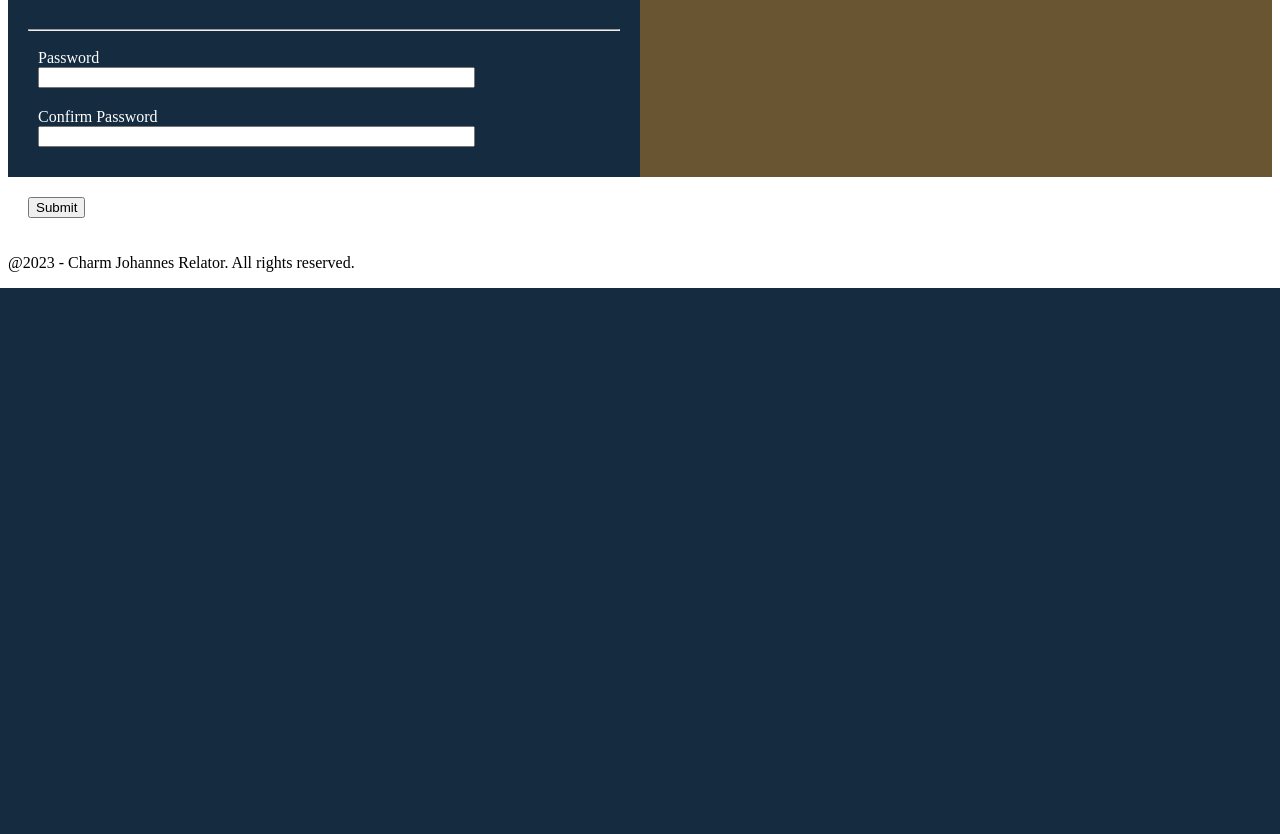
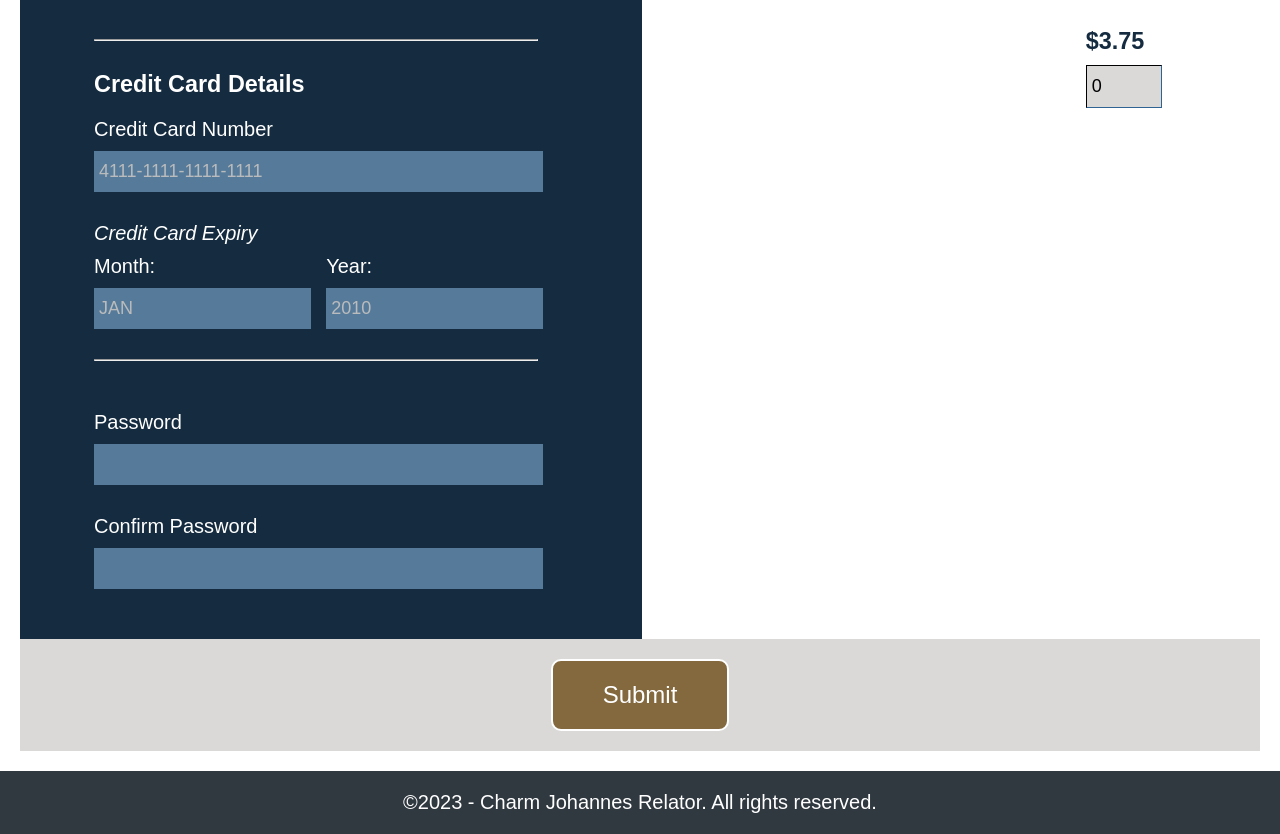
Before and after one commit to charmjo/Relator_PROG1866, a PHP site: page / in a window 1280 px wide. Shown: the part 946-1780 px from the top of the page. Before the commit the page ends 1234 px from the top, so only its background shows below. Run offline with PHP 8.4, Linux system fonts and the light colour scheme.

Commit message:
initial styling

```diff
--- a/php_proj/assignment/assignment3/assets/css/style.css
+++ b/php_proj/assignment/assignment3/assets/css/style.css
@@ -1,7 +1,31 @@
+body{
+    margin: 0 auto;
+    font-size: 20px;
+    font-family: Arial, Helvetica, sans-serif;
+}
+main {
+    align-items: center;
+}
 header > img{
     height: 100px;
     display: inline-block;
     padding: 5px 0px 5px 0px;
+}
+
+header {
+    background-color: #303840;
+    text-align: center;
+}
+
+form {
+    background-color: #DAD9D8;
+}
+
+footer {
+    background-color: #303840;
+    text-align: center;
+    padding: 20px;
+    color: white;
 }
 
 li img {
@@ -13,7 +37,7 @@ ul {
     list-style-type: none;
 }
 
-li {
+section.product-wrapper ul li {
     display:grid;
     grid-template-columns: 1fr 3fr;
     gap: 10px;
@@ -21,34 +45,248 @@ li {
 
 h1 {
     text-align: center;
+    margin: 0;
+    padding: 20px;
+}
+
+h3 {
+    margin: 0 auto;
+}
+
+p {
+    margin: 0 auto;
+}
+
+div.field-wrapper input::placeholder {
+    color: #BABBBC;
 }
 
 .field-wrapper > input {
-    width: 75%;
+    font-size: large;
+    background-color: #567B9A;
+    border-width: 0px;
+    color: #D9D8D7;
+    padding: 10px 0px 10px 5px;
+    width: 100%;
+}
+
+div.labels {
+    padding: 10px 10px 10px 0px;
+}
+
+select {
+    background-color: #567B9A;
+    padding: 10px 5px;
+    color: #D9D8D7;
+    text-align: center;
+}
+
+select option {
+    color: #D9D8D7;
 }
 
 .field-wrapper {
-    padding: 10px;
+    padding: 10px 0px;
+    display: block;
 }
 
 .form-container {
     display:grid;
     grid-template-columns: 3fr 3fr;
+    gap: 30px;
     color: white;
+    background-color: #142B40;
 }
 
-.pad-20-all{
+.pad-20-all {
     padding: 20px;
 }
 
-.pad-20-sides{
+.pad-20-horizontal {
     padding: 0px 20px;
 }
 
+.pad-20-vertical {
+    padding: 20px 0px;
+}
+
 .form-wrapper {
-    background-color: #142B40;
+    padding-bottom: 20px;
+}
+
+.expiry-section{
+    padding-top: 20px;
+}
+
+.expiry-section p {
+    font-style: italic;
+}
+
+.expiry-fields {
+    display: grid;
+    grid-template-columns: 1fr 1fr;
+    gap: 20px;
+}
+
+.expiry-fields > div.field-wrapper {
+    padding: 0px;
 }
 
 .product-wrapper {
-    background-color: #6A5533;
+    color: #142B40;
+    padding-bottom: 10px;
+    margin: 0 auto;
+    display: block;
+    background-color: white;
 }
+
+.form-wrap {
+    margin: 0 auto;
+    width: 75%;
+}
+
+.qtySelect input {
+    font-size: large;
+    border-width: 1px;
+    border-color: #142B40;
+    padding: 10px 0px 10px 5px;
+    background-color: #DAD9D8;
+}
+
+.product-title {
+    padding: 10px 0px;
+}
+
+.product-subtitle {
+    font-style: italic;
+    margin: 0 auto;
+    padding-bottom: 20px;
+
+}
+
+.price {
+    padding-top: 20px;
+    padding-bottom: 10px;
+}
+
+.submitWrapper {
+    text-align: center;
+}
+
+div.submitWrapper > input {
+    font-size: larger;
+    border: 2px solid white;
+    color: white;
+    background-color: #84693F;
+    padding: 20px 50px;
+    align-self: center;
+    border-radius: 10px;
+}
+div.submitWrapper > input:hover {
+    border: 2px solid #84693F;
+    color: #84693F;
+    background-color: white;
+    align-self: center;
+}
+
+/* start of error-messages */
+.output-wrapper {
+    padding: 5%;
+    border-style: solid;
+    border-width: 3px;
+    border-color: #142B40;
+}
+
+.output-wrapper h3 {
+    text-align: center;
+}
+
+.line-spacing{
+    line-height: 24px;
+}
+
+.error-messages {
+    background-color: #FFCCCC;
+    padding: 20px;
+
+}
+
+.error-messages ol {
+    margin: 0 auto;
+    list-style-type: decimal;
+    width: 75%;
+    align-self: center;
+}
+
+/* start of output */
+.no-receipt {
+    font-style: italic;
+    text-align: center;
+}
+
+table, td,tr,th {
+    border: 1px solid black;
+    border-collapse: collapse;
+}
+
+table.product-list {
+    margin-left: 0;
+    margin-right: 0;
+    width: 100%;
+}
+
+.table-padding {
+    padding: 5px 20px;
+}
+
+th {
+    background-color: #D7D8D9;
+}
+
+.align-right {
+    text-align: right;
+}
+
+.align-left {
+    text-align: left;
+}
+
+.align-center {
+    text-align: center;
+}
+
+.user-info {
+    display: grid;
+    grid-template-columns: 1fr 1fr;
+    gap: 18%;
+    align-self: center;
+}
+
+.user-info ul {
+    margin: auto;
+    padding: 0px;
+    line-height: 28px;
+}
+
+.person-info, .credit-info {
+    padding-left: 20px;
+}
+
+.total > table {
+    margin-right: 0px;
+    width: auto;
+    margin-left: auto;
+}
+
+.bold {
+    font-weight: bold;
+}
+
+.bigger {
+    font-size: x-large;
+}
+
+.end-tag {
+    text-align: center;
+    font-style: italic;
+}
--- a/php_proj/assignment/assignment3/includes/footer.php
+++ b/php_proj/assignment/assignment3/includes/footer.php
@@ -1,3 +1,3 @@
 <footer>
-    <p> @2023 - Charm Johannes Relator. All rights reserved. </p>
+    <p> &copy;2023 - Charm Johannes Relator. All rights reserved. </p>
 </footer>
--- a/php_proj/assignment/assignment3/index.php
+++ b/php_proj/assignment/assignment3/index.php
@@ -8,7 +8,7 @@
     <meta charset="UTF-8">
     <meta name="viewport" content="width=device-width, initial-scale=1.0">
     <link rel="stylesheet" href="assets/css/style.css">
-    <title>Document</title>
+    <title>Charm Relator: Assignment 3</title>
 </head>
 <body>
     <?php
@@ -16,10 +16,11 @@
         require('process.php');
     ?>
     <?php include('includes/header.php'); ?>
-    <main>
-        <form method="post" action="">
+    <main class="pad-20-all">
+        <form class="" method="post" action="">
             <div class="form-container">
-                <section class="form-wrapper pad-20-all">
+                <section class="form-wrapper">
+                    <div class="form-wrap pad-20-all">
                         <h1>Order Form</h1>
                         <div class="field-wrapper">
                             <div class="labels">
@@ -79,8 +80,10 @@
                             </select>
                         </div>
 
+                        <div class="pad-20-vertical">
+                            <hr>
+                        </div>
                         <div class="creditCardSection">
-                        <hr>
                             <h3> Credit Card Details</h3>
                             <div class="field-wrapper">
                                 <div class="labels">
@@ -89,8 +92,9 @@
                                 <input value="<?php echo $person["ucred_num"];?>" type="text" name="ucred_num" id="ucred_num" placeholder="4111-1111-1111-1111">
                             </div>
 
-                        <div class="pad-20-all">
-                            <h4>Credit Card Expiry</h4>
+                            <div class="expiry-section">
+                                <p>Credit Card Expiry</p>
+                                <div class="expiry-fields">
                                     <div class="field-wrapper">
                                         <div class="labels">
                                             <label for="ucred_month">Month:</label>
@@ -104,9 +108,13 @@
                                         <input value="<?php echo $person["ucred_year"];?>" type="text" name="ucred_year" id="ucred_year" placeholder="2010">
                                     </div>
                                 </div>
+                            </div>
+                        </div>
+                        <div class="pad-20-vertical">
                             <hr>
                         </div>
 
+                        <div class="password-fields">
                             <div class="field-wrapper">
                                 <div class="labels">
                                     <label for="upassword">Password</label>
@@ -119,16 +127,18 @@
                                 </div>
                                 <input value="<?php echo $person["uconfirm_password"];?>" type="password" name="uconfirm_password" id="uconfirm_password">
                             </div>
+                        </div>
 
+                    </div>
                 </section>
                 <section class="product-wrapper pad-20-all">
                     <h1>Product List</h1>
                     <ul>
                         <li class="pad-20-all">
                             <img src="assets/images/ffxiv_cookbook.JPG" alt="The Ultimate Final Fantasy XIV Cookbook by Victoria Rosenthal">
-                            <div class="productInfo pad-20-sides">
-                                <h3 class="productTitle">The Ultimate Final Fantasy XIV Cookbook</h3>
-                                <p class="productsubtitle">by Victoria Rosenthal</p>
+                            <div class="productInfo pad-20-horizontal">
+                                <h3 class="product-title">The Ultimate Final Fantasy XIV Cookbook</h3>
+                                <p class="product-subtitle">by Victoria Rosenthal</p>
                                 <h3 class="price">$2.25</h3>
                                 <div class="qtySelect">
                                     <label for="cookbook_qty" hidden> Cookbook Qty</label>
@@ -136,12 +146,12 @@
                                 </div>
                             </div>
                         </li>
-
+                        <hr>
                         <li class="pad-20-all">
                             <img src="assets/images/saad_book.JPG" alt="Systems Analysis and Design in a Changing World">
-                            <div class="productInfo pad-20-sides">
-                                <h3 class="productTitle">Systems Analysis and Design in a Changing World</h3>
-                                <p class="productsubtitle">by John Satzinger</p>
+                            <div class="productInfo pad-20-horizontal">
+                                <h3 class="product-title">Systems Analysis and Design in a Changing World</h3>
+                                <p class="product-subtitle">by John Satzinger</p>
                                 <h3 class="price">$3.75</h3>
                                 <div class="qtySelect">
                                     <label for="saadbook_qty" hidden> Cookbook Qty</label>
```
Also changed, not shown: php_proj/assignment/assignment3/includes/error-messages.php (+8 -10 lines), php_proj/assignment/assignment3/includes/receipt.php (+43 -26 lines). Lines whose indentation alone changed are shown as unchanged.
